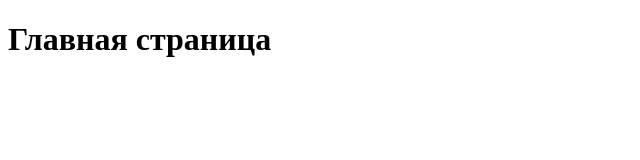
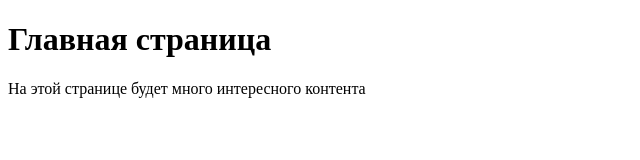
Before and after one commit to PaulineCoder/git-htmlacademy, a plain HTML site: page index.html in a window 1280 px wide. Shown: the whole page, without its empty margins (0-640 px from the left). Drawn offline with Linux system fonts and the light colour scheme.

Commit message:
feat: added a paragraph with text to the file index.html

```diff
--- a/index.html
+++ b/index.html
@@ -7,5 +7,6 @@
 </head>
 <body>
     <h1>Главная страница</h1>
+    <p> На этой странице будет много интересного контента </p>
 </body>
 </html>
```
